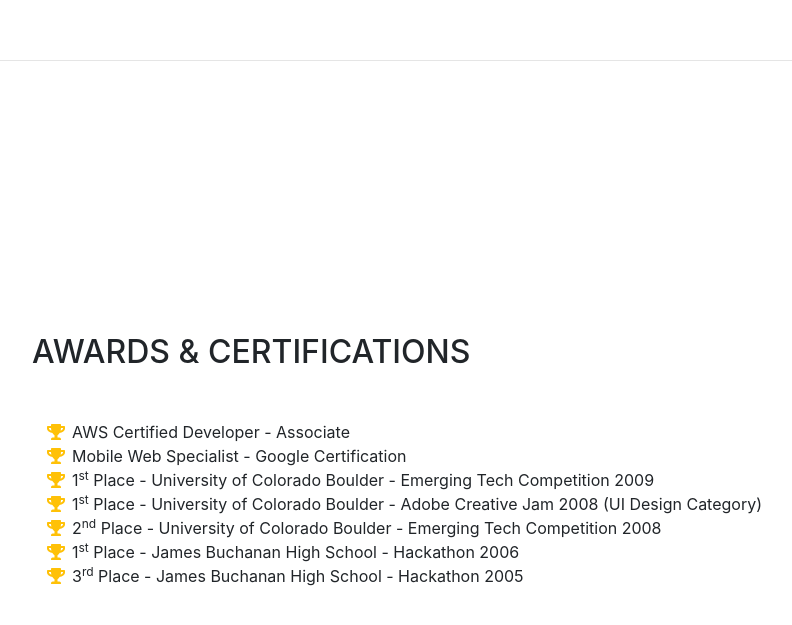
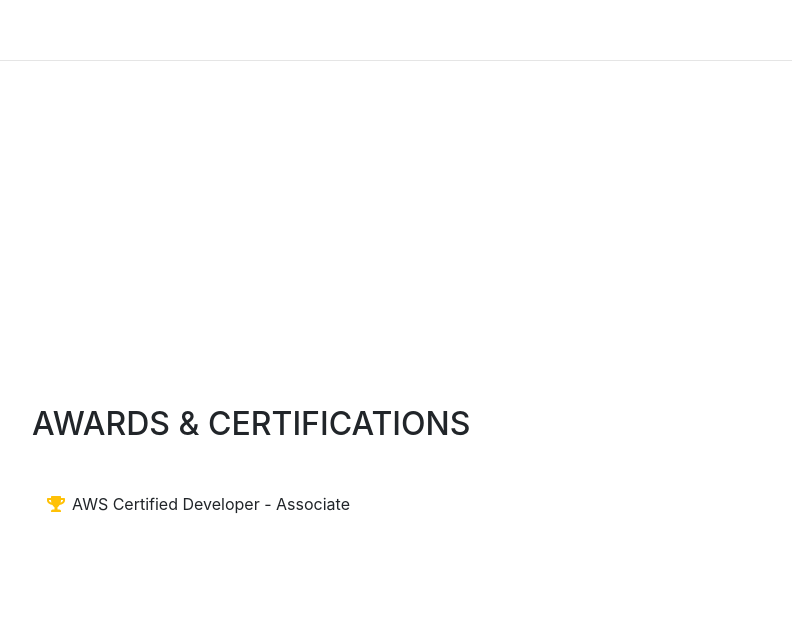
Before and after one commit to rodrigosistemasinfor/danielcrisap.github.io, a website with bundled scripts: page index.html in a window 1280 px wide. Shown: the part 5658-6283 px from the top of the page, without its empty margins (288-1080 px from the left). Built offline with nearby package versions, Linux system fonts and the light colour scheme; a web font is replaced by a local one.

Commit message:
update certifications

```diff
--- a/index.html
+++ b/index.html
@@ -348,29 +348,6 @@
           <li>
             <i class="fa-li fa fa-trophy text-warning"></i>
             AWS Certified Developer - Associate</li>
-          <li>
-            <i class="fa-li fa fa-trophy text-warning"></i>
-            Mobile Web Specialist - Google Certification</li>
-          <li>
-            <i class="fa-li fa fa-trophy text-warning"></i>
-            1<sup>st</sup>
-            Place - University of Colorado Boulder - Emerging Tech Competition 2009</li>
-          <li>
-            <i class="fa-li fa fa-trophy text-warning"></i>
-            1<sup>st</sup>
-            Place - University of Colorado Boulder - Adobe Creative Jam 2008 (UI Design Category)</li>
-          <li>
-            <i class="fa-li fa fa-trophy text-warning"></i>
-            2<sup>nd</sup>
-            Place - University of Colorado Boulder - Emerging Tech Competition 2008</li>
-          <li>
-            <i class="fa-li fa fa-trophy text-warning"></i>
-            1<sup>st</sup>
-            Place - James Buchanan High School - Hackathon 2006</li>
-          <li>
-            <i class="fa-li fa fa-trophy text-warning"></i>
-            3<sup>rd</sup>
-            Place - James Buchanan High School - Hackathon 2005</li>
         </ul>
       </div>
     </section>
```
